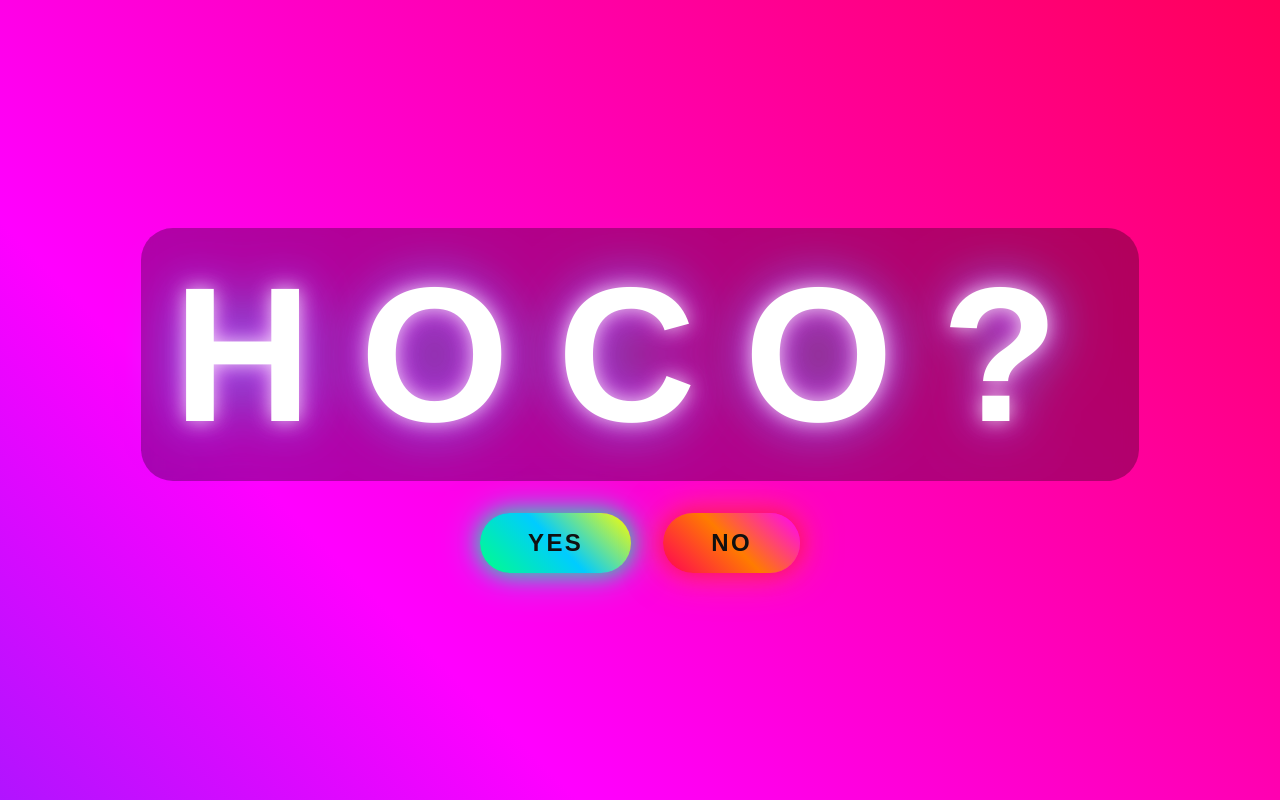
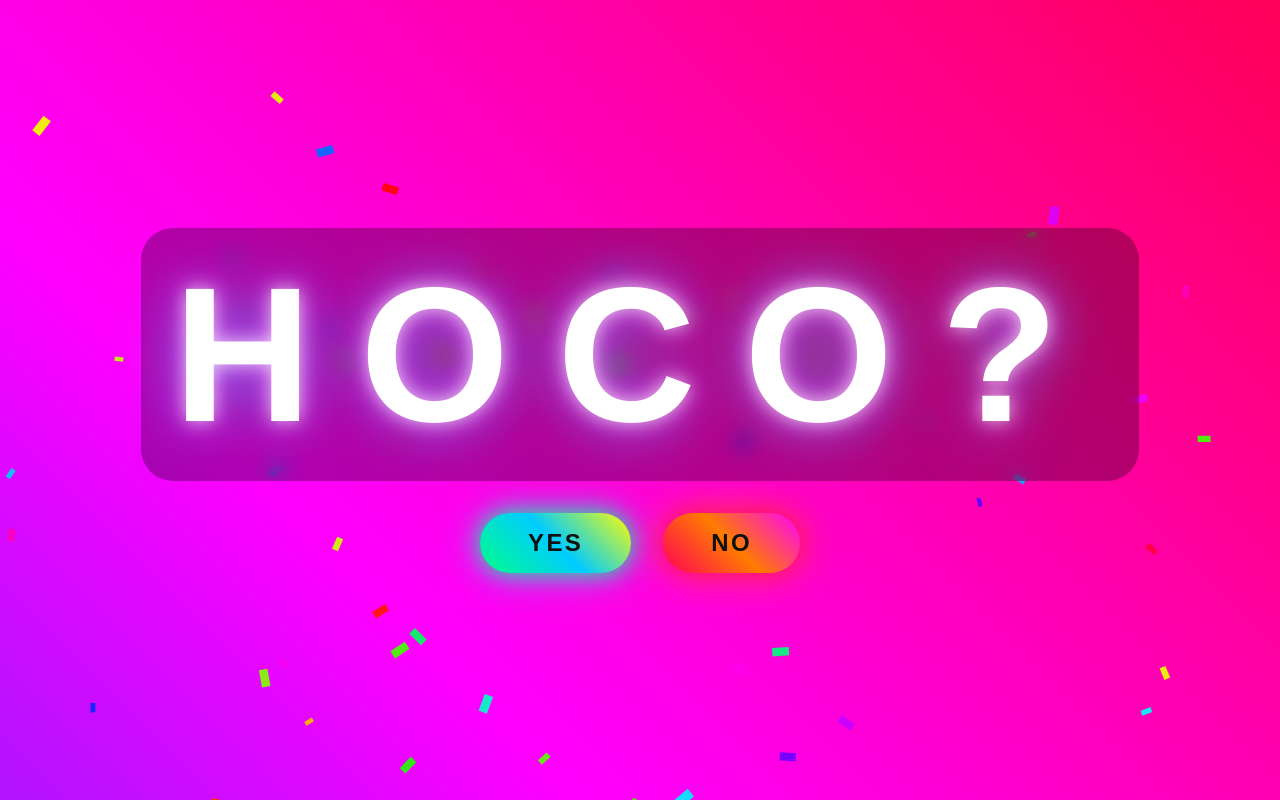
Before and after one commit to Mikeblackbelt/HOCO, a plain HTML site: page index.html in a window 1280 px wide. Both pictures are taken after a click on the button "YES". Drawn offline with Linux system fonts and the light colour scheme.

Commit message:
upgrade confetti

```diff
--- a/script.js
+++ b/script.js
@@ -2,11 +2,11 @@ const canvas = document.getElementById('canvas');
 const ctx = canvas.getContext('2d');
 
 let particles = [];
-const particleCount = 30;
+const particleCount = 75;
 
 canvas.style.position = 'absolute';
 canvas.style.display = 'none';
-canvas.style.pointerEvents = 'none'; // so clicks still work on buttons
+canvas.style.pointerEvents = 'none'; // clicks still pass through
 
 class Particle {
   constructor(x, y, dx, dy, size, color) {
@@ -16,32 +16,38 @@ class Particle {
     this.dy = dy;
     this.size = size;
     this.color = color;
-    this.alpha = 1; // start visible
+    this.alpha = 1;
+    this.rotation = Math.random() * Math.PI * 2; // give each particle its own rotation
   }
 
   draw() {
     ctx.save();
     ctx.globalAlpha = this.alpha;
-    ctx.beginPath();
-    ctx.arc(this.x, this.y, this.size, 0, Math.PI * 2);
+
+    // move canvas origin to the particle center
+    ctx.translate(this.x + this.size / 2, this.y + 0.25 * this.size);
+
+    ctx.rotate(this.rotation);
+
     ctx.fillStyle = this.color;
-    ctx.fill();
-    ctx.closePath();
+
+    ctx.fillRect(-this.size / 2, -0.25 * this.size, this.size, 0.5 * this.size);
+
     ctx.restore();
   }
 
   update() {
     this.x += this.dx;
     this.y += this.dy;
-    this.alpha -= 0.02; // fade out faster
+    this.alpha -= 0.0005; // fade
     this.draw();
   }
 }
 
 function initParticles(x, y) {
-  particles = []; // reset completely
+  particles = [];
   for (let i = 0; i < particleCount; i++) {
-    const size = Math.random() * 5 + 2;
+    const size = Math.random() * 12 + 8;
     const angle = Math.random() * Math.PI * 2;
     const speed = Math.random() * 3 + 1;
     const dx = Math.cos(angle) * speed;
@@ -58,14 +64,14 @@ function animate() {
     const p = particles[i];
     p.update();
     if (p.alpha <= 0) {
-      particles.splice(i, 1); // remove faded particles
+      particles.splice(i, 1);
     }
   }
 
   if (particles.length > 0) {
     requestAnimationFrame(animate);
   } else {
-    canvas.style.display = 'none'; // hide once all particles gone
+    canvas.style.display = 'none';
   }
 }
 
--- a/styles.css
+++ b/styles.css
@@ -13,7 +13,6 @@ body {
   animation: gradientShift 20s ease infinite;
 }
 
-/* Animate the background position to simulate smooth movement */
 @keyframes gradientShift {
   0%   { background-position: 0% 50%; }
   50%  { background-position: 100% 50%; }
```
